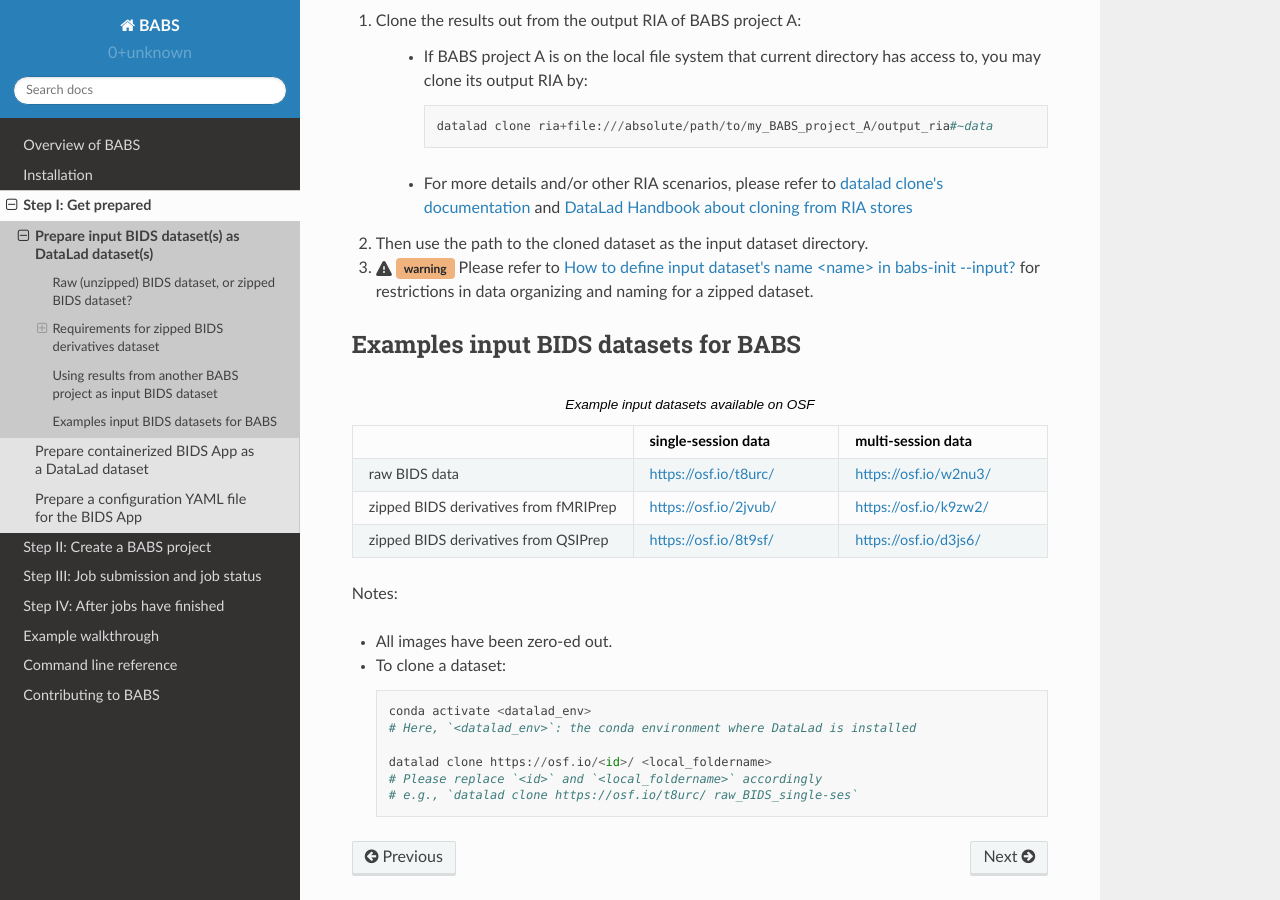
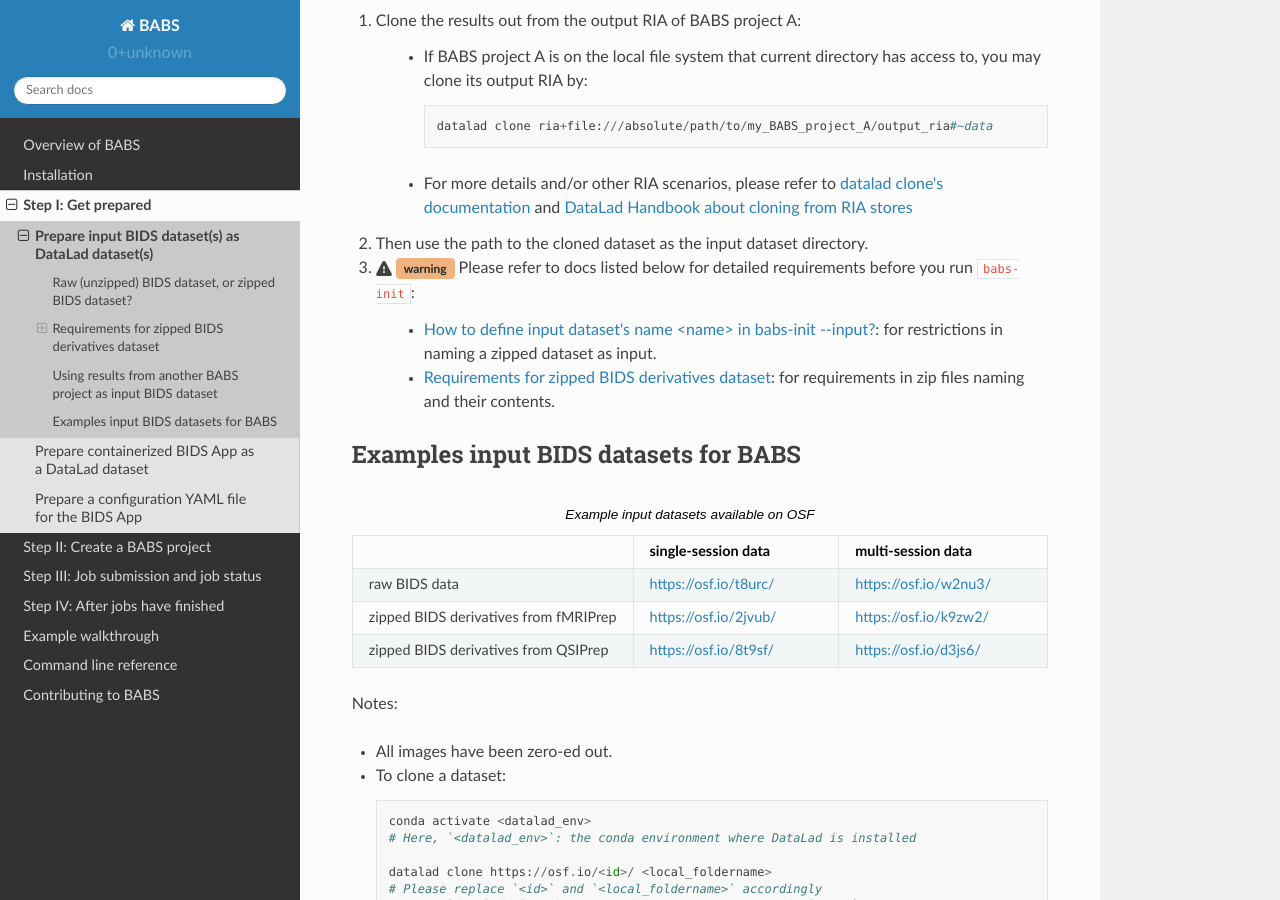
Before and after one commit to PennLINC/babs, a Sphinx documentation site: the page built from docs/source/preparation_input_dataset.rst, in a window 1280 px wide and 900 px high, scrolled down 2009 px. Built offline with Sphinx 7.4.7 and the Read the Docs theme 2.0.0, drawn with Linux system fonts in a browser that asks for light colours; some of the changed text lies outside the part shown.

Commit message:
minor changes in cli desc; added see also for cli docs; minor changes in docs to refer to

```diff
--- a/docs/source/babs-check-setup.rst
+++ b/docs/source/babs-check-setup.rst
@@ -37,3 +37,9 @@ We highly recommend running ``babs-check-setup`` with a test job::
 Otherwise, you could run without a test job::
 
     babs-check-setup --project-root /path/to/my_BABS_project
+
+**********************
+See also
+**********************
+
+* :doc:`create_babs_project`
--- a/docs/source/babs-merge.rst
+++ b/docs/source/babs-merge.rst
@@ -77,3 +77,8 @@ However if you are concerned that ``babs-merge`` takes a long time, you can:
 * Either use `screen <https://www.gnu.org/software/screen/>`_
   so that even you are disconnected from the cluster login node, ``babs-merge`` command keeps running;
 * Or submit ``babs-merge`` as a job.
+
+**********************
+See also
+**********************
+:doc:`after_jobs`
--- a/docs/source/preparation_input_dataset.rst
+++ b/docs/source/preparation_input_dataset.rst
@@ -32,6 +32,8 @@ Raw (unzipped) BIDS dataset, or zipped BIDS dataset?
 When running ``babs-init``, you will see printed messages describing each input BIDS dataset
 was categorized as a raw (unzipped) dataset or a zipped dataset.
 
+.. _requirements_for_zipped_BIDS_derivatives_dataset:
+
 =====================================================
 Requirements for zipped BIDS derivatives dataset
 =====================================================
@@ -93,8 +95,12 @@ as input dataset for your current BABS project ("BABS project B"), you may:
     * For more details and/or other RIA scenarios, please refer to `datalad clone's documentation <https://docs.datalad.org/en/stable/generated/man/datalad-clone.html>`_ and `DataLad Handbook about cloning from RIA stores <https://handbook.datalad.org/en/latest/beyond_basics/101-147-riastores.html#cloning-and-updating-from-ria-stores>`_
 #. Then use the path to the cloned dataset as the input dataset directory.
 #. :octicon:`alert-fill` :bdg-warning:`warning`
-   Please refer to :ref:`how-to-define-name-of-input-dataset` for restrictions in data organizing
-   and naming for a zipped dataset.
+   Please refer to docs listed below for detailed requirements before you run ``babs-init``:
+
+    * :ref:`how-to-define-name-of-input-dataset`:
+      for restrictions in naming a zipped dataset as input.
+    * :ref:`requirements_for_zipped_BIDS_derivatives_dataset`:
+      for requirements in zip files naming and their contents.
 
 .. Developer's Notes: In theory the user could directly provide ``ria+file://xxx/output_ria#~data`` as the path to the input dataset in ``babs-init``,
 ..      but we hope they could test if this string is correct by letting them clone once.
```
Also changed, not shown: other parts of docs/source/preparation_input_dataset.rst (+1 -1 lines), docs/source/babs-init.rst (+7 -0 lines), 1 other file.
